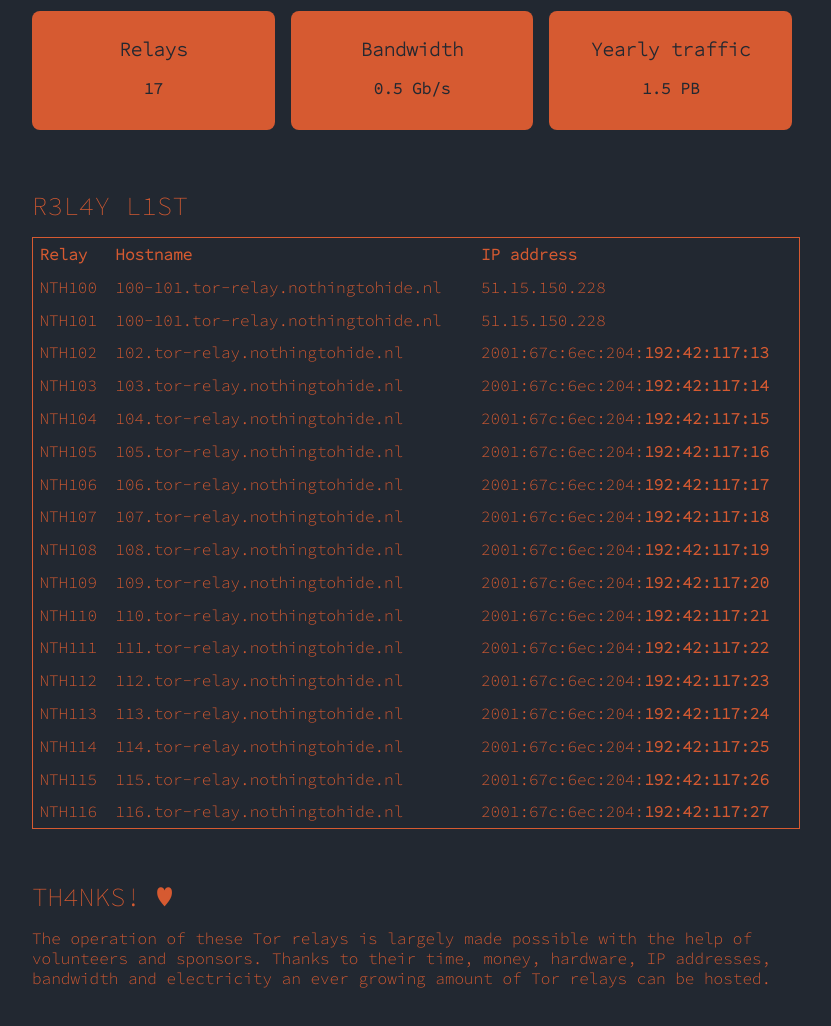
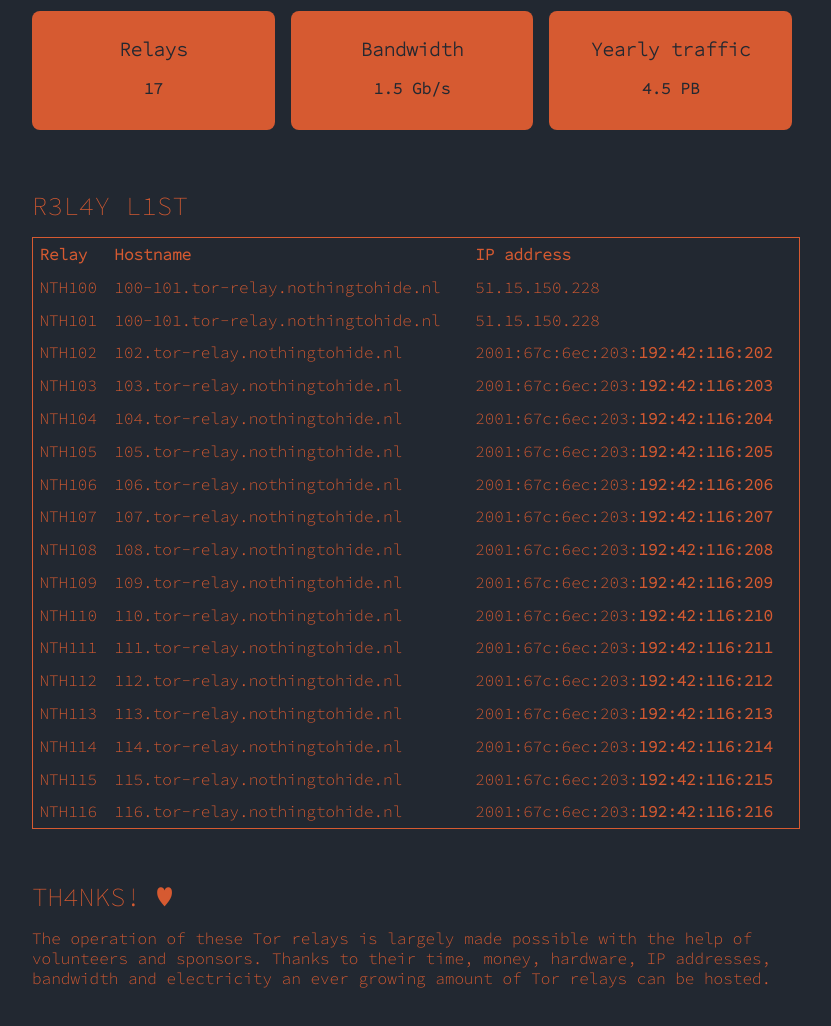
Before and after one commit to nozel-org/jumble, a plain HTML site: page nothingtohide.nl/index.html in a window 1280 px wide. Shown: the part 554-1580 px from the top of the page, without its empty margins (224-1055 px from the left). Drawn offline with Linux system fonts and the light colour scheme.

Commit message:
Update index.html

```diff
--- a/nothingtohide.nl/index.html
+++ b/nothingtohide.nl/index.html
@@ -22,11 +22,11 @@
     </article>
     <article>
         <h4><b>Bandwidth</b></h4>
-        <p><b>0.5 Gb/s</b></p>
+        <p><b>1.5 Gb/s</b></p>
     </article>
     <article>
         <h4><b>Yearly traffic</b></h4>
-        <p><b>1.5 PB</b></p>
+        <p><b>4.5 PB</b></p>
     </article>
 </section>
 
@@ -51,77 +51,77 @@
     <tr>
       <td>NTH102</td>
       <td>102.tor-relay.nothingtohide.nl</td>
-      <td>2001:67c:6ec:204:<b>192:42:117:13</b></td>
+      <td>2001:67c:6ec:203:<b>192:42:116:202</b></td>
     </tr>
     <tr>
       <td>NTH103</td>
       <td>103.tor-relay.nothingtohide.nl</td>
-      <td>2001:67c:6ec:204:<b>192:42:117:14</b></td>
+      <td>2001:67c:6ec:203:<b>192:42:116:203</b></td>
     </tr>
     <tr>
       <td>NTH104</td>
       <td>104.tor-relay.nothingtohide.nl</td>
-      <td>2001:67c:6ec:204:<b>192:42:117:15</b></td>
+      <td>2001:67c:6ec:203:<b>192:42:116:204</b></td>
     </tr>
     <tr>
       <td>NTH105</td>
       <td>105.tor-relay.nothingtohide.nl</td>
-      <td>2001:67c:6ec:204:<b>192:42:117:16</b></td>
+      <td>2001:67c:6ec:203:<b>192:42:116:205</b></td>
     </tr>
     <tr>
       <td>NTH106</td>
       <td>106.tor-relay.nothingtohide.nl</td>
-      <td>2001:67c:6ec:204:<b>192:42:117:17</b></td>
+      <td>2001:67c:6ec:203:<b>192:42:116:206</b></td>
     </tr>
     <tr>
       <td>NTH107</td>
       <td>107.tor-relay.nothingtohide.nl</td>
-      <td>2001:67c:6ec:204:<b>192:42:117:18</b></td>
+      <td>2001:67c:6ec:203:<b>192:42:116:207</b></td>
     </tr>
     <tr>
       <td>NTH108</td>
       <td>108.tor-relay.nothingtohide.nl</td>
-      <td>2001:67c:6ec:204:<b>192:42:117:19</b></td>
+      <td>2001:67c:6ec:203:<b>192:42:116:208</b></td>
     </tr>
     <tr>
       <td>NTH109</td>
       <td>109.tor-relay.nothingtohide.nl</td>
-      <td>2001:67c:6ec:204:<b>192:42:117:20</b></td>
+      <td>2001:67c:6ec:203:<b>192:42:116:209</b></td>
     </tr>
     <tr>
       <td>NTH110</td>
       <td>110.tor-relay.nothingtohide.nl</td>
-      <td>2001:67c:6ec:204:<b>192:42:117:21</b></td>
+      <td>2001:67c:6ec:203:<b>192:42:116:210</b></td>
     </tr>
     <tr>
       <td>NTH111</td>
       <td>111.tor-relay.nothingtohide.nl</td>
-      <td>2001:67c:6ec:204:<b>192:42:117:22</b></td>
+      <td>2001:67c:6ec:203:<b>192:42:116:211</b></td>
     </tr>
     <tr>
       <td>NTH112</td>
       <td>112.tor-relay.nothingtohide.nl</td>
-      <td>2001:67c:6ec:204:<b>192:42:117:23</b></td>
+      <td>2001:67c:6ec:203:<b>192:42:116:212</b></td>
     </tr>
     <tr>
       <td>NTH113</td>
       <td>113.tor-relay.nothingtohide.nl</td>
-      <td>2001:67c:6ec:204:<b>192:42:117:24</b></td>
+      <td>2001:67c:6ec:203:<b>192:42:116:213</b></td>
     </tr>
     <tr>
       <td>NTH114</td>
       <td>114.tor-relay.nothingtohide.nl</td>
-      <td>2001:67c:6ec:204:<b>192:42:117:25</b></td>
+      <td>2001:67c:6ec:203:<b>192:42:116:214</b></td>
     </tr>
     <tr>
       <td>NTH115</td>
       <td>115.tor-relay.nothingtohide.nl</td>
-      <td>2001:67c:6ec:204:<b>192:42:117:26</b></td>
+      <td>2001:67c:6ec:203:<b>192:42:116:215</b></td>
     </tr>
     <tr>
       <td>NTH116</td>
       <td>116.tor-relay.nothingtohide.nl</td>
-      <td>2001:67c:6ec:204:<b>192:42:117:27</b></td>
+      <td>2001:67c:6ec:203:<b>192:42:116:216</b></td>
     </tr>
   </table>
 
```
